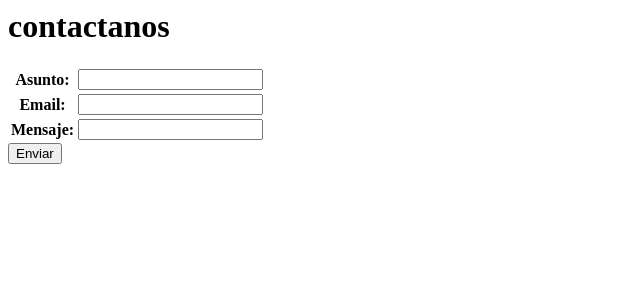
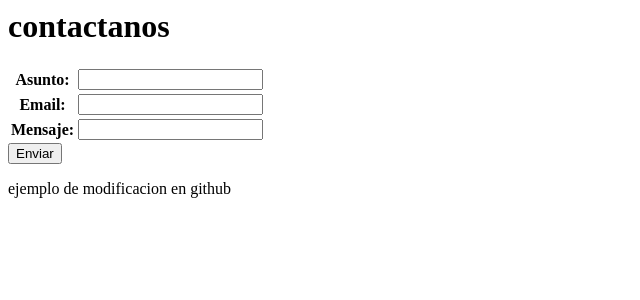
Before and after one commit to JohnHernandezC/Proyecto-Web, a Django app: page /contactos/ in a window 1280 px wide. Shown: the top 300 px of the page, without its empty margins (0-640 px from the left). Run offline with Django 4.2, Linux system fonts and the light colour scheme.

Commit message:
Update fromulario_contacto.html

```diff
--- a/GestionPedidos/templates/fromulario_contacto.html
+++ b/GestionPedidos/templates/fromulario_contacto.html
@@ -12,6 +12,7 @@
         </table>
 
         <input type="submit" value="Enviar">
+        <p> ejemplo de modificacion en github </p>
 
     </form>
 </body>
```
